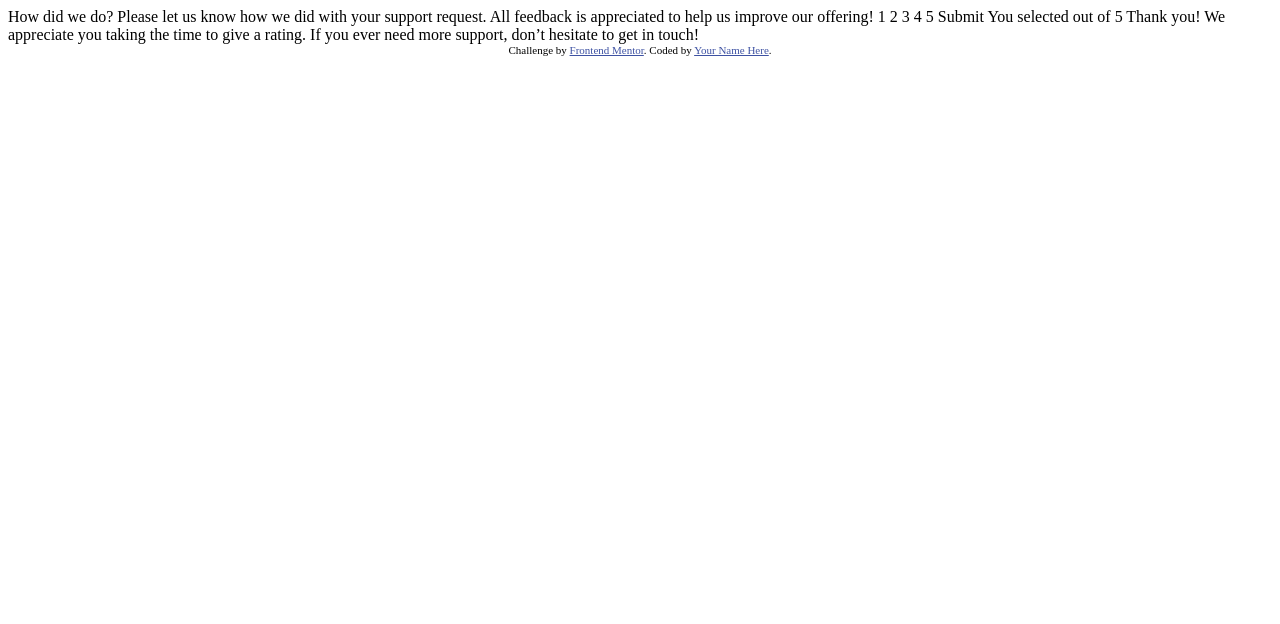
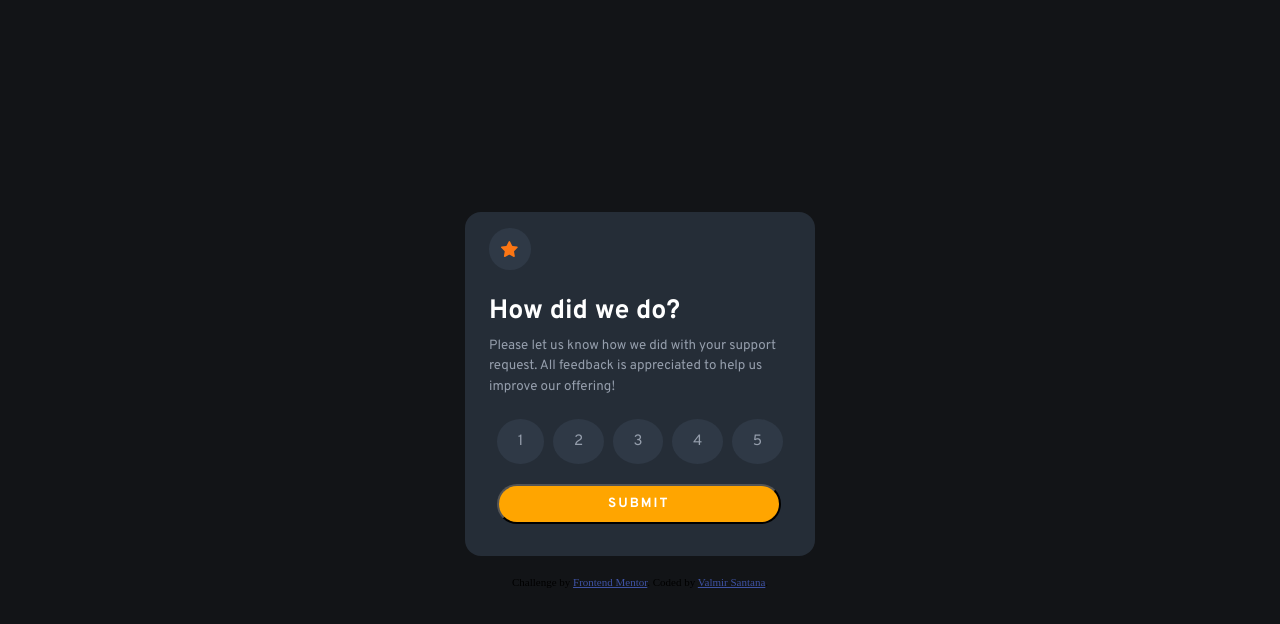
Before and after one commit to valmirsantanape/interactive-rating-component-main, a plain HTML site: page index.html in a window 1280 px wide. Drawn offline with Linux system fonts and the light colour scheme.

Commit message:
estilização da pagina

```diff
--- a/index.html
+++ b/index.html
@@ -1,49 +1,71 @@
 <!DOCTYPE html>
-<html lang="en">
+<html lang="pt-br">
 <head>
   <meta charset="UTF-8">
   <meta name="viewport" content="width=device-width, initial-scale=1.0"> <!-- displays site properly based on user's device -->
 
   <link rel="icon" type="image/png" sizes="32x32" href="./images/favicon-32x32.png">
 
+  <link href="styles/index.css" rel="stylesheet">
+
   <title>Frontend Mentor | Interactive rating component</title>
 
   <!-- Feel free to remove these styles or customise in your own stylesheet 👍 -->
-  <style>
-    .attribution { font-size: 11px; text-align: center; }
-    .attribution a { color: hsl(228, 45%, 44%); }
-  </style>
+
 </head>
 <body>
 
   <!-- Rating state start -->
+<main class="container">
 
-  How did we do?
+    <div class="image">
+      <img src="./images/icon-star.svg" alt="">
+    </div>
+    <h1>How did we do?</h1>
 
-  Please let us know how we did with your support request. All feedback is appreciated
-  to help us improve our offering!
+    <div class="text">
+        <p>Please let us know how we did with your support request. All feedback is appreciated
+        to help us improve our offering!</p>
+    </div>
 
-  1 2 3 4 5
+    <ul class="numbers">
+      <li>
+        <buttom class="number">1</buttom>
+      </li>
+      <li>
+        <buttom class="number">2</buttom>
+      </li>
+      <li>
+        <buttom class="number">3</buttom>
+      </li>
+      <li>
+        <buttom class="number">4</buttom>
+      </li>
+      <li>
+        <buttom class="number">5</buttom>
+      </li>
+    </ul>
 
-  Submit
+    <div class="btn-submit"><button type="submit" class="btn-submit btn">SUBMIT</button> </div>
+
+
+
+</main>
 
   <!-- Rating state end -->
 
   <!-- Thank you state start -->
 
-  You selected <!-- Add rating here --> out of 5
 
-  Thank you!
 
-  We appreciate you taking the time to give a rating. If you ever need more support,
-  don’t hesitate to get in touch!
+
 
   <!-- Thank you state end -->
 
 
   <div class="attribution">
     Challenge by <a href="https://www.frontendmentor.io?ref=challenge" target="_blank">Frontend Mentor</a>.
-    Coded by <a href="#">Your Name Here</a>.
+    Coded by <a href="https://github.com/valmirsantanepe" target="_blank">Valmir Santana</a>.
   </div>
 </body>
 </html>
--- /dev/null
+++ b/styles/index.css
@@ -0,0 +1,115 @@
+@import url('https://fonts.googleapis.com/css2?family=Overpass:wght@400;700&display=swap');
+
+*{
+    padding: 0;
+    margin: 0;
+}
+
+:root {
+--White: hsl(0, 0%, 100%);
+--Light-Grey: hsl(217, 12%, 63%);
+--Medium-Grey: hsl(216, 12%, 54%);
+--Dark-Blue: hsl(213, 19%, 18%);
+--Very-Dark-Blue: hsl(216, 12%, 8%);
+
+--Orange: hsl(25, 97%, 53%);
+
+}
+
+body{
+    background-color: var(--Very-Dark-Blue);
+}
+.attribution { margin-top: 20px; font-size: 11px; text-align: center; }
+.attribution a { color: hsl(228, 45%, 44%); }
+
+
+body{
+    height: 100vh;
+    display:flex;
+    justify-content: center;
+    align-items: center;
+    flex-direction: column;
+
+}
+main{
+    font-family: 'Overpass', sans-serif;
+    display: grid;
+    background-color: var(--Dark-Blue);
+    max-width: 350px;
+    border-radius: 1rem;
+}
+.image{
+    display: flex;
+    align-items: center;
+    justify-content: center;
+    width: fit-content;
+    background-color: hsl(213, 20%, 23%);
+
+    padding: 1.3rem;
+    margin: 1rem 1.5rem;
+    border-radius: 50%;
+}
+img{
+    position: absolute;
+}
+h1{
+    font-size: 20pt;
+    padding: .5rem 1.5rem;
+    color: var(--White);
+}
+.text{
+    font-size: 10pt;
+    margin-bottom: 2rem;
+    color: var(--Light-Grey);
+    line-height: 1.3rem;
+}
+p{
+    padding: 0 1.5rem;
+}
+.numbers{
+    display: flex;
+    align-items: center;
+    padding: 0 2rem;
+    justify-content: space-between;
+
+
+}
+li{
+    list-style: none;
+    padding: 1px 0;
+
+
+}
+
+li :hover{
+    background-color: orange;
+    color: var(--White);
+}
+
+.number{
+    background-color: hsl(213, 20%, 23%);
+    border-radius: 60%;
+    font-size: 15px;
+    padding: .8rem 1.3rem;
+    color: var(--Light-Grey);
+
+}
+
+.btn-submit{
+    width: 90%;
+}
+.btn-submit :hover{
+    background-color: var(--White);
+    color: var(--Orange);
+}
+
+.btn{
+    letter-spacing: 2px;
+    background-color: orange;
+    margin: 2rem ;
+    border-radius: 1.3rem;
+    padding: .6rem 0;
+    color: var(--White);
+    font-family: 'Overpass', sans-serif ;
+    font-weight: 700;
+}
```
Also changed, not shown: script/index.js (added, +8 -0 lines), 1 other file.
